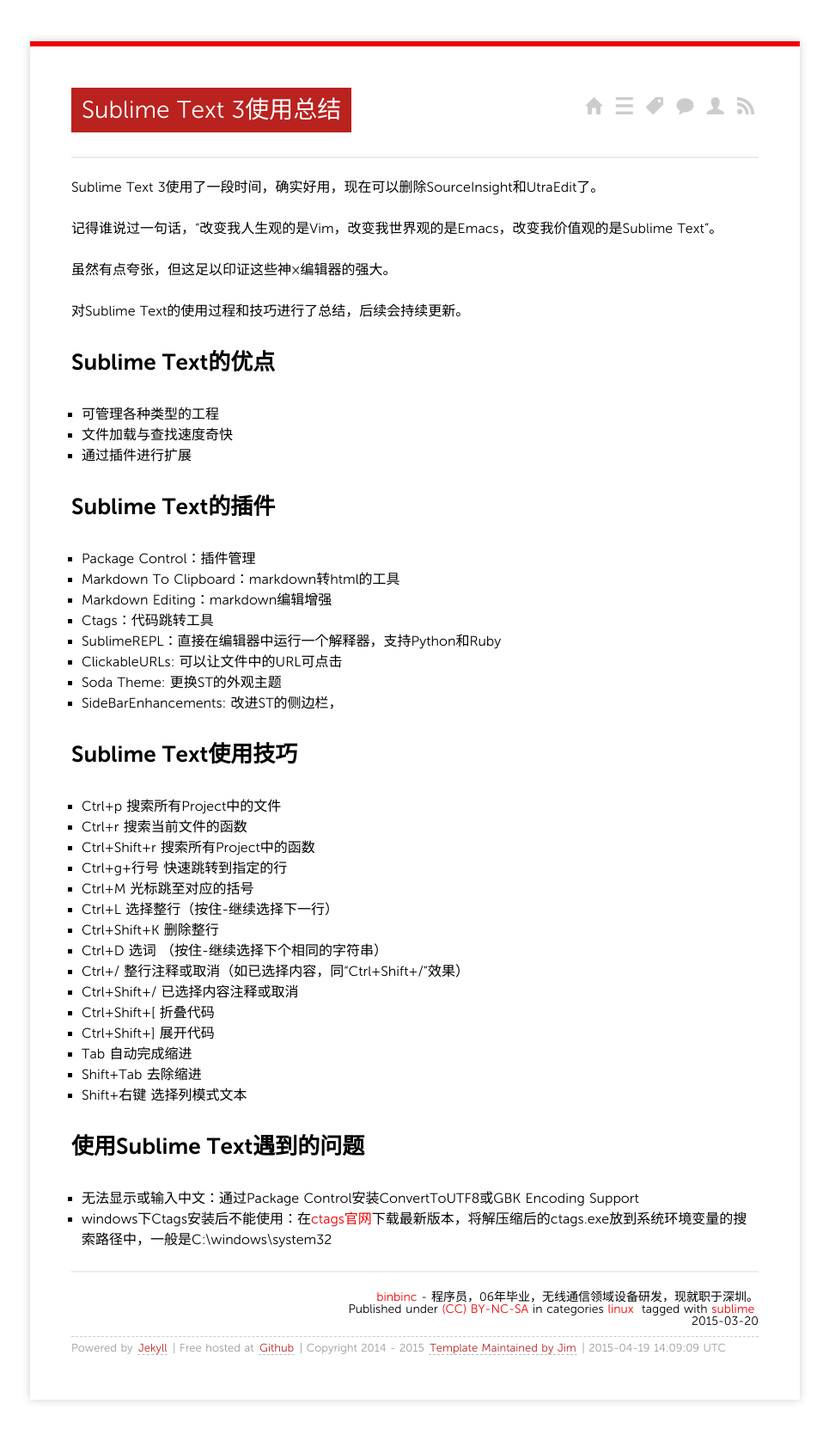
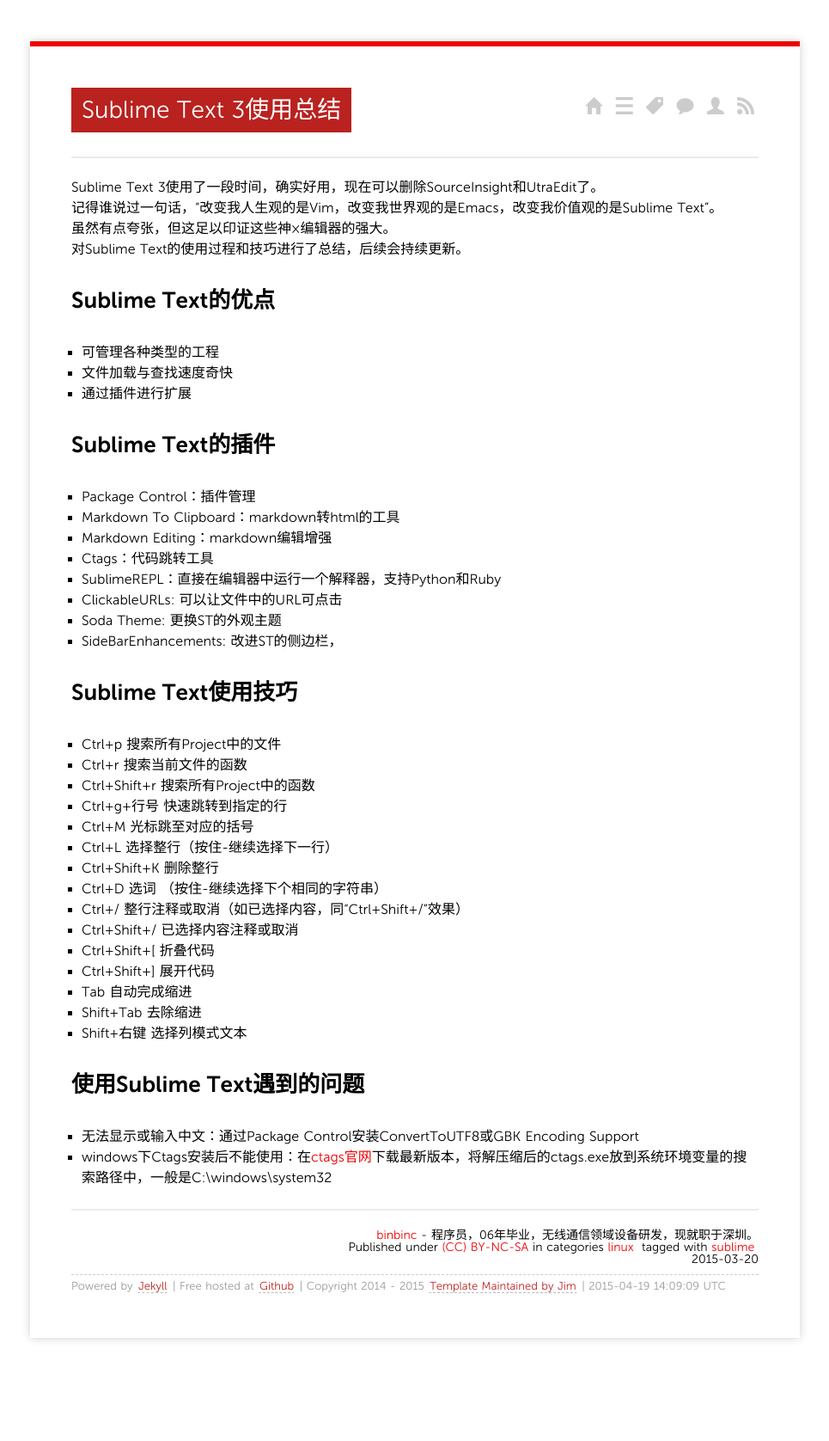
Before and after one commit to binbinc/binbinc.github.io, a Jekyll site: the page built from _posts/2015/2015-03-20-tricks-on-sublime-text.md, in a window 1280 px wide. Shown: the whole page at 86% size, without its empty margins (157-1122 px from the left). Built offline with Jekyll 4.4.1, drawn with Linux system fonts in a browser that asks for light colours; nearby versions of some CDN libraries; Markdown is read by kramdown in place of the engine named in the settings; comment, search, counter and statistics services are not loaded; after the commit the page ends 1604 px from its top, so only the background shows below that.

Commit message:
update ST

```diff
--- a/_posts/2015/2015-03-20-tricks-on-sublime-text.md
+++ b/_posts/2015/2015-03-20-tricks-on-sublime-text.md
@@ -8,13 +8,11 @@
 - sublime
 ---
 
-Sublime Text 3使用了一段时间，确实好用，现在可以删除SourceInsight和UtraEdit了。
+Sublime Text 3使用了一段时间，确实好用，现在可以删除SourceInsight和UtraEdit了。<br />
+记得谁说过一句话，“改变我人生观的是Vim，改变我世界观的是Emacs，改变我价值观的是Sublime Text”。<br />
+虽然有点夸张，但这足以印证这些神×编辑器的强大。<br />
+对Sublime Text的使用过程和技巧进行了总结，后续会持续更新。
 
-记得谁说过一句话，“改变我人生观的是Vim，改变我世界观的是Emacs，改变我价值观的是Sublime Text”。
-
-虽然有点夸张，但这足以印证这些神×编辑器的强大。
-
-对Sublime Text的使用过程和技巧进行了总结，后续会持续更新。
 
 ##Sublime Text的优点
 * 可管理各种类型的工程
```
